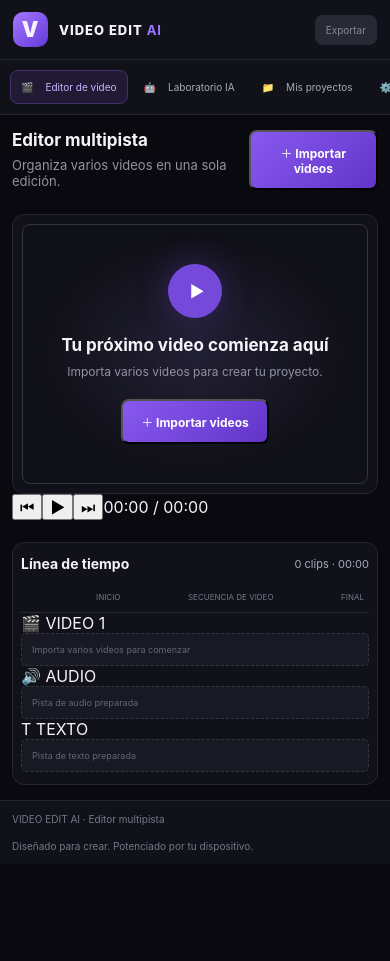
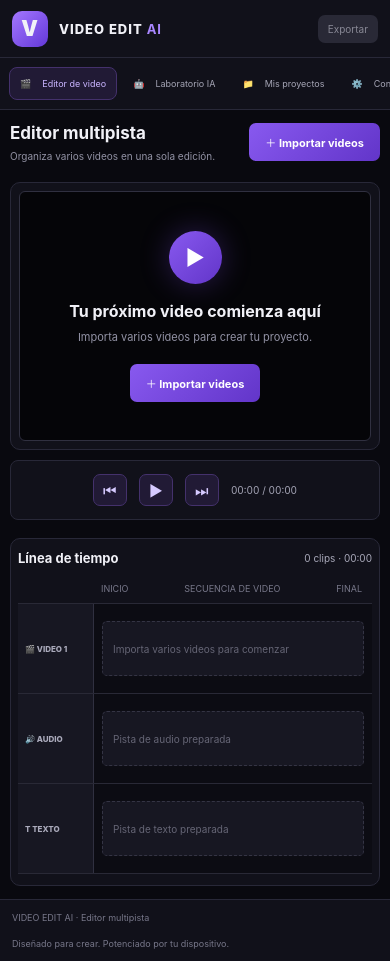
Before and after one commit to CarlosEnrique647/video-edit-ai, a React (Vite) app: page / in a window 390 px wide. Before the commit the page ends 864 px from the top, so only its background shows below. Built offline with nearby package versions, Linux system fonts and the light colour scheme.

Commit message:
Update styles.css

```diff
--- a/src/styles.css
+++ b/src/styles.css
@@ -1,9 +1,10 @@
 
 :root {
   font-family: Inter, Arial, sans-serif;
-  color: #f4f4f8;
+  color: #f1f1f7;
   background: #09090f;
   font-synthesis: none;
+  color-scheme: dark;
 }
 
 * {
@@ -17,8 +18,12 @@ body {
   background: #09090f;
 }
 
+button, input {
+  font: inherit;
+}
+
 button {
-  font: inherit;
+  cursor: pointer;
 }
 
 .app {
@@ -26,14 +31,16 @@ button {
   background: #09090f;
 }
 
+/* BARRA SUPERIOR */
+
 .topbar {
-  height: 70px;
+  height: 66px;
   display: flex;
   align-items: center;
   justify-content: space-between;
-  padding: 0 28px;
+  padding: 0 25px;
   background: #11111a;
-  border-bottom: 1px solid #252532;
+  border-bottom: 1px solid #282838;
 }
 
 .brand {
@@ -41,17 +48,17 @@ button {
   align-items: center;
   gap: 11px;
   font-size: 17px;
-  font-weight: 800;
+  font-weight: 850;
   letter-spacing: 1px;
 }
 
 .brand strong {
-  color: #9b75ff;
+  color: #a987ff;
 }
 
 .brand-icon {
-  width: 35px;
-  height: 35px;
+  width: 36px;
+  height: 36px;
   display: grid;
   place-items: center;
   border-radius: 10px;
@@ -62,7 +69,7 @@ button {
 
 .topbar-center {
   color: #a5a5b5;
-  font-size: 13px;
+  font-size: 12px;
 }
 
 .status-dot {
@@ -75,32 +82,33 @@ button {
 }
 
 .export-button {
-  padding: 11px 18px;
+  padding: 10px 17px;
   color: #888895;
   background: #292936;
   border: 0;
-  border-radius: 8px;
-  cursor: not-allowed;
+  border-radius: 7px;
 }
+
+/* ESTRUCTURA PRINCIPAL */
 
 .workspace {
   display: grid;
-  grid-template-columns: 220px minmax(0, 1fr) 250px;
-  min-height: calc(100vh - 112px);
+  grid-template-columns: 205px minmax(0, 1fr) 235px;
+  min-height: calc(100vh - 110px);
 }
 
 .sidebar {
   display: flex;
   flex-direction: column;
-  padding: 25px 14px;
+  padding: 24px 13px;
   background: #11111a;
-  border-right: 1px solid #252532;
+  border-right: 1px solid #282838;
 }
 
 .sidebar-title {
-  margin: 0 10px 20px;
+  margin: 0 10px 19px;
   color: #777789;
-  font-size: 10px;
+  font-size: 9px;
   font-weight: 800;
   letter-spacing: 1.5px;
 }
@@ -108,21 +116,22 @@ button {
 .tool {
   display: flex;
   align-items: center;
-  gap: 12px;
+  gap: 11px;
   width: 100%;
-  padding: 13px 12px;
+  padding: 13px 11px;
   margin-bottom: 6px;
-  color: #aaaabb;
+  color: #a5a5b5;
   text-align: left;
   background: transparent;
   border: 1px solid transparent;
   border-radius: 8px;
-  cursor: pointer;
+  font-size: 11px;
+  transition: .2s;
 }
 
 .tool:hover {
+  color: white;
   background: #1b1b29;
-  color: white;
 }
 
 .tool.active {
@@ -133,37 +142,39 @@ button {
 
 .sidebar-bottom {
   margin-top: auto;
-  padding-top: 30px;
+  padding-top: 25px;
 }
 
 .local-card {
   display: flex;
-  gap: 10px;
-  padding: 13px 10px;
+  gap: 9px;
+  padding: 12px 9px;
   background: #171b20;
   border: 1px solid #29372f;
   border-radius: 9px;
 }
 
 .local-card > span {
-  font-size: 20px;
+  font-size: 19px;
 }
 
 .local-card strong {
-  font-size: 11px;
   color: #65dba4;
+  font-size: 10px;
 }
 
 .local-card p {
   margin: 6px 0 0;
   color: #9299a0;
-  font-size: 10px;
+  font-size: 9px;
   line-height: 1.5;
 }
 
+/* EDITOR */
+
 .editor {
   min-width: 0;
-  padding: 27px;
+  padding: 25px;
 }
 
 .editor-heading {
@@ -171,52 +182,79 @@ button {
   align-items: center;
   justify-content: space-between;
   gap: 15px;
-  margin-bottom: 24px;
+  margin-bottom: 20px;
 }
 
 .editor-heading h1 {
   margin: 0 0 7px;
-  font-size: 22px;
+  font-size: 21px;
 }
 
 .editor-heading p {
   margin: 0;
   color: #9292a4;
-  font-size: 13px;
+  font-size: 12px;
 }
 
-.project-label {
-  padding: 7px 10px;
-  color: #bda7ff;
+.import-button {
+  display: inline-flex;
+  align-items: center;
+  justify-content: center;
+  gap: 8px;
+  padding: 11px 16px;
+  color: white;
+  background: linear-gradient(135deg, #8859ef, #6235c9);
+  border: 0;
+  border-radius: 7px;
+  font-size: 11px;
+  font-weight: 700;
+  transition: .2s;
+}
+
+.import-button:hover {
+  filter: brightness(1.15);
+  transform: translateY(-1px);
+}
+
+.loading-message {
+  color: #c5adff;
+  font-size: 11px;
+  padding: 9px 12px;
   background: #211a35;
-  border: 1px solid #44316c;
   border-radius: 6px;
-  font-size: 9px;
-  font-weight: 800;
-  letter-spacing: 1px;
 }
+
+/* MONITOR DE VIDEO */
 
 .preview-area {
   display: flex;
   justify-content: center;
-  padding: 20px;
+  padding: 17px;
   background: #11111a;
-  border: 1px solid #252532;
-  border-radius: 12px;
+  border: 1px solid #282838;
+  border-radius: 10px;
 }
 
 .preview-screen {
   position: relative;
-  display: grid;
-  place-items: center;
+  display: flex;
+  align-items: center;
+  justify-content: center;
   width: 100%;
-  max-width: 750px;
-  min-height: 340px;
+  max-width: 850px;
+  height: clamp(230px, 43vw, 430px);
   overflow: hidden;
-  background:
-    radial-gradient(ellipse at center, #222034 0%, #101018 65%);
-  border: 1px solid #343344;
-  border-radius: 8px;
+  background: #050508;
+  border: 1px solid #303040;
+  border-radius: 6px;
+}
+
+.video-preview {
+  display: block;
+  width: 100%;
+  height: 100%;
+  object-fit: contain;
+  background: #050508;
 }
 
 .preview-content {
@@ -227,130 +265,277 @@ button {
 .play-icon {
   display: grid;
   place-items: center;
-  width: 54px;
-  height: 54px;
+  width: 53px;
+  height: 53px;
   margin: 0 auto 17px;
-  padding-left: 4px;
   color: white;
-  background: #7549d9;
+  background: linear-gradient(135deg, #8859ef, #6235c9);
   border-radius: 50%;
-  box-shadow: 0 0 35px #7549d955;
+  font-size: 21px;
+  box-shadow: 0 0 30px #7549d955;
 }
 
 .preview-content h2 {
   margin: 0 0 9px;
-  font-size: 17px;
+  font-size: 16px;
 }
 
 .preview-content p {
   margin: 0 0 20px;
   color: #9292a4;
-  font-size: 12px;
+  font-size: 11px;
 }
 
-.import-button {
-  display: inline-flex;
+/* CONTROLES */
+
+.transport-controls {
+  display: flex;
   align-items: center;
-  gap: 8px;
-  padding: 12px 18px;
-  color: white;
-  background: linear-gradient(135deg, #8859ef, #6235c9);
+  justify-content: center;
+  gap: 19px;
+  padding: 13px 10px;
+  margin-top: 10px;
+  background: #11111a;
+  border: 1px solid #282838;
   border-radius: 8px;
-  font-size: 12px;
-  font-weight: 700;
-  cursor: pointer;
-  transition: transform .2s, filter .2s;
 }
 
-.import-button:hover {
-  filter: brightness(1.15);
-  transform: translateY(-2px);
+.transport-controls button {
+  display: grid;
+  place-items: center;
+  width: 34px;
+  height: 32px;
+  color: #d6caff;
+  background: #211a35;
+  border: 1px solid #44316c;
+  border-radius: 7px;
+  font-size: 15px;
+  transition: .2s;
 }
 
-.import-button input {
-  display: none;
+.transport-controls button:hover {
+  color: white;
+  background: #6943bb;
 }
 
-.preview-time {
-  position: absolute;
-  bottom: 12px;
-  left: 14px;
-  color: #9999a8;
+.transport-controls span {
+  color: #a6a6b7;
   font-size: 10px;
+  font-variant-numeric: tabular-nums;
 }
 
+/* LINEA DE TIEMPO */
+
 .timeline {
-  margin-top: 22px;
-  padding: 18px;
+  margin-top: 18px;
+  padding: 16px;
+  overflow: hidden;
   background: #11111a;
-  border: 1px solid #252532;
-  border-radius: 12px;
+  border: 1px solid #282838;
+  border-radius: 10px;
 }
 
 .timeline-header {
   display: flex;
   justify-content: space-between;
   align-items: center;
-  margin-bottom: 20px;
+  margin-bottom: 17px;
 }
 
 .timeline-header h2 {
   margin: 0;
-  font-size: 14px;
+  font-size: 13px;
 }
 
 .timeline-header span {
   color: #aaaabb;
-  font-size: 11px;
+  font-size: 10px;
 }
 
 .timeline-ruler {
   display: flex;
   justify-content: space-between;
-  padding: 0 5px 10px 90px;
+  padding: 0 10px 9px 110px;
   color: #777789;
   font-size: 9px;
   border-bottom: 1px solid #292936;
 }
 
-.track {
+.timeline-track {
+  display: flex;
+  align-items: stretch;
+  min-height: 90px;
+  border-bottom: 1px solid #292936;
+}
+
+.track-label {
   display: flex;
   align-items: center;
-  gap: 8px;
-  min-height: 55px;
+  flex: 0 0 100px;
+  padding: 10px 7px;
   color: #aaaabb;
-  font-size: 10px;
-  border-bottom: 1px solid #242431;
+  background: #171722;
+  border-right: 1px solid #303040;
+  font-size: 9px;
+  font-weight: 800;
 }
 
-.track-icon {
-  width: 17px;
-  font-size: 14px;
-}
-
-.track > span:nth-child(2) {
-  width: 85px;
+.clip-lane {
+  display: flex;
+  align-items: center;
+  gap: 4px;
+  flex: 1;
+  min-width: 0;
+  min-height: 90px;
+  padding: 8px;
+  overflow-x: auto;
+  overflow-y: hidden;
+  background: #0c0c13;
 }
 
 .empty-track {
-  flex: 1;
-  min-width: 0;
+  display: flex;
+  align-items: center;
+  min-width: 100%;
+  min-height: 55px;
   padding: 10px;
   color: #656575;
-  background: #191923;
+  background: #171722;
   border: 1px dashed #343444;
   border-radius: 5px;
+  font-size: 10px;
 }
 
+/* CLIPS Y MINIATURAS */
+
+.video-clip {
+  position: relative;
+  flex: 0 0 auto;
+  height: 70px;
+  overflow: hidden;
+  background: #25213a;
+  border: 1px solid #514174;
+  border-radius: 5px;
+  cursor: pointer;
+  transition: border-color .2s, box-shadow .2s;
+}
+
+.video-clip:hover {
+  border-color: #a987ff;
+}
+
+.video-clip.selected {
+  border: 2px solid #a987ff;
+  box-shadow: 0 0 12px #8859ef44;
+}
+
+.clip-thumbnails {
+  display: flex;
+  width: 100%;
+  height: 48px;
+  overflow: hidden;
+}
+
+.clip-thumbnails img {
+  display: block;
+  flex: 1 1 0;
+  width: 0;
+  min-width: 0;
+  height: 48px;
+  object-fit: cover;
+  background: #292638;
+}
+
+.clip-caption {
+  display: flex;
+  justify-content: space-between;
+  align-items: center;
+  gap: 6px;
+  height: 19px;
+  padding: 0 6px;
+  color: white;
+  background: #392a5b;
+  font-size: 8px;
+}
+
+.clip-caption span {
+  overflow: hidden;
+  text-overflow: ellipsis;
+  white-space: nowrap;
+}
+
+.clip-caption small {
+  flex: 0 0 auto;
+  color: #d4c5ff;
+  font-size: 8px;
+}
+
+.clip-actions {
+  position: absolute;
+  top: 3px;
+  right: 3px;
+  display: flex;
+  gap: 2px;
+  opacity: 0;
+  transition: opacity .2s;
+}
+
+.video-clip:hover .clip-actions,
+.video-clip.selected .clip-actions {
+  opacity: 1;
+}
+
+.clip-actions button {
+  width: 19px;
+  height: 19px;
+  padding: 0;
+  color: white;
+  background: #09090fdd;
+  border: 1px solid #ffffff33;
+  border-radius: 4px;
+  font-size: 10px;
+}
+
+/* DESPLAZAMIENTO */
+
+.timeline-seek {
+  padding: 14px 5px 2px;
+}
+
+.timeline-seek label {
+  display: block;
+  margin-bottom: 9px;
+  color: #9c91b7;
+  font-size: 9px;
+  font-weight: 800;
+  letter-spacing: 1px;
+}
+
+.timeline-seek input {
+  width: 100%;
+  accent-color: #9569f4;
+  cursor: pointer;
+}
+
+.seek-times {
+  display: flex;
+  justify-content: space-between;
+  margin-top: 5px;
+  color: #888899;
+  font-size: 9px;
+}
+
+/* PANEL DE PROPIEDADES */
+
 .properties {
-  padding: 27px 17px;
+  padding: 25px 15px;
   background: #11111a;
-  border-left: 1px solid #252532;
+  border-left: 1px solid #282838;
 }
 
 .properties h2 {
   margin: 0;
-  font-size: 14px;
+  font-size: 13px;
 }
 
 .properties-empty {
@@ -358,9 +543,10 @@ button {
   flex-direction: column;
   align-items: center;
   gap: 12px;
-  margin-top: 45px;
+  margin-top: 40px;
   padding: 15px;
   text-align: center;
+  overflow-wrap: anywhere;
 }
 
 .properties-empty > span {
@@ -374,9 +560,37 @@ button {
 .properties-empty p {
   margin: 0;
   color: #888899;
-  font-size: 11px;
+  font-size: 10px;
   line-height: 1.6;
 }
+
+/* LABORATORIO IA */
+
+.ai-placeholder {
+  display: flex;
+  flex-direction: column;
+  align-items: center;
+  justify-content: center;
+  min-height: 500px;
+  padding: 30px;
+  text-align: center;
+  background: #11111a;
+  border: 1px solid #282838;
+  border-radius: 12px;
+}
+
+.ai-placeholder h1 {
+  font-size: 22px;
+}
+
+.ai-placeholder p {
+  max-width: 430px;
+  color: #9292a4;
+  font-size: 12px;
+  line-height: 1.7;
+}
+
+/* PIE */
 
 .app-footer {
   display: flex;
@@ -385,13 +599,15 @@ button {
   padding: 13px 25px;
   color: #777789;
   background: #11111a;
-  border-top: 1px solid #252532;
-  font-size: 10px;
+  border-top: 1px solid #282838;
+  font-size: 9px;
 }
 
-@media (max-width: 1000px) {
+/* RESPONSIVE */
+
+@media (max-width: 1050px) {
   .workspace {
-    grid-template-columns: 190px minmax(0, 1fr);
+    grid-template-columns: 185px minmax(0, 1fr);
   }
 
   .properties {
@@ -401,8 +617,8 @@ button {
 
 @media (max-width: 650px) {
   .topbar {
-    height: 60px;
-    padding: 0 13px;
+    height: 58px;
+    padding: 0 12px;
   }
 
   .brand {
@@ -414,7 +630,7 @@ button {
   }
 
   .export-button {
-    padding: 9px 11px;
+    padding: 8px 10px;
     font-size: 10px;
   }
 
@@ -427,9 +643,9 @@ button {
     flex-direction: row;
     gap: 5px;
     overflow-x: auto;
-    padding: 10px;
+    padding: 9px;
     border-right: 0;
-    border-bottom: 1px solid #252532;
+    border-bottom: 1px solid #282838;
   }
 
   .sidebar-title,
@@ -442,54 +658,53 @@ button {
     width: auto;
     margin: 0;
     padding: 10px;
-    font-size: 10px;
+    font-size: 9px;
   }
 
   .editor {
-    padding: 15px 12px;
+    padding: 13px 10px;
   }
 
   .editor-heading {
     align-items: flex-start;
+    flex-wrap: wrap;
   }
 
   .editor-heading h1 {
     font-size: 17px;
   }
 
-  .project-label {
+  .editor-heading p {
+    font-size: 10px;
+  }
+
+  .preview-area {
+    padding: 8px;
+  }
+
+  .preview-screen {
+    height: 250px;
+  }
+
+  .transport-controls {
+    gap: 12px;
+  }
+
+  .timeline {
+    padding: 11px 7px;
+  }
+
+  .track-label {
+    flex-basis: 76px;
     font-size: 8px;
   }
 
-  .preview-area {
-    padding: 9px;
-  }
-
-  .preview-screen {
-    min-height: 260px;
-  }
-
-  .timeline {
-    padding: 12px 8px;
-    overflow: hidden;
+  .clip-lane {
+    min-height: 82px;
   }
 
   .timeline-ruler {
-    padding-left: 75px;
-    font-size: 8px;
-  }
-
-  .track {
-    gap: 5px;
-  }
-
-  .track > span:nth-child(2) {
-    width: 72px;
-    font-size: 9px;
-  }
-
-  .empty-track {
-    font-size: 9px;
+    padding-left: 83px;
   }
 
   .app-footer {
@@ -497,69 +712,3 @@ button {
     padding: 12px;
   }
 }
-
-
-.video-preview {
-  display: block;
-  width: 100%;
-  height: 100%;
-  max-height: 65vh;
-  object-fit: contain;
-  background: #050508;
-}
-
-.video-info {
-  position: absolute;
-  bottom: 12px;
-  left: 14px;
-  padding: 6px 9px;
-  color: #fff;
-  background: #000000aa;
-  border-radius: 5px;
-  font-size: 10px;
-  pointer-events: none;
-}
-
-.imported-file {
-  display: flex;
-  align-items: center;
-  gap: 10px;
-  margin-top: 12px;
-  padding: 12px;
-  color: #c5c5d3;
-  background: #171722;
-  border: 1px solid #302d42;
-  border-radius: 8px;
-  font-size: 11px;
-}
-
-.imported-file > span:nth-child(2) {
-  flex: 1;
-  overflow: hidden;
-  text-overflow: ellipsis;
-  white-space: nowrap;
-}
-
-.imported-file button {
-  padding: 7px 10px;
-  color: #ff9a9a;
-  background: #3a2028;
-  border: 1px solid #60303b;
-  border-radius: 6px;
-  cursor: pointer;
-  font-size: 10px;
-}
-
-.imported-file button:hover {
-  background: #512631;
-}
-
-@media (max-width: 650px) {
-  .imported-file {
-    flex-wrap: wrap;
-  }
-
-  .imported-file button {
-    margin-left: auto;
-  }
-}
```
